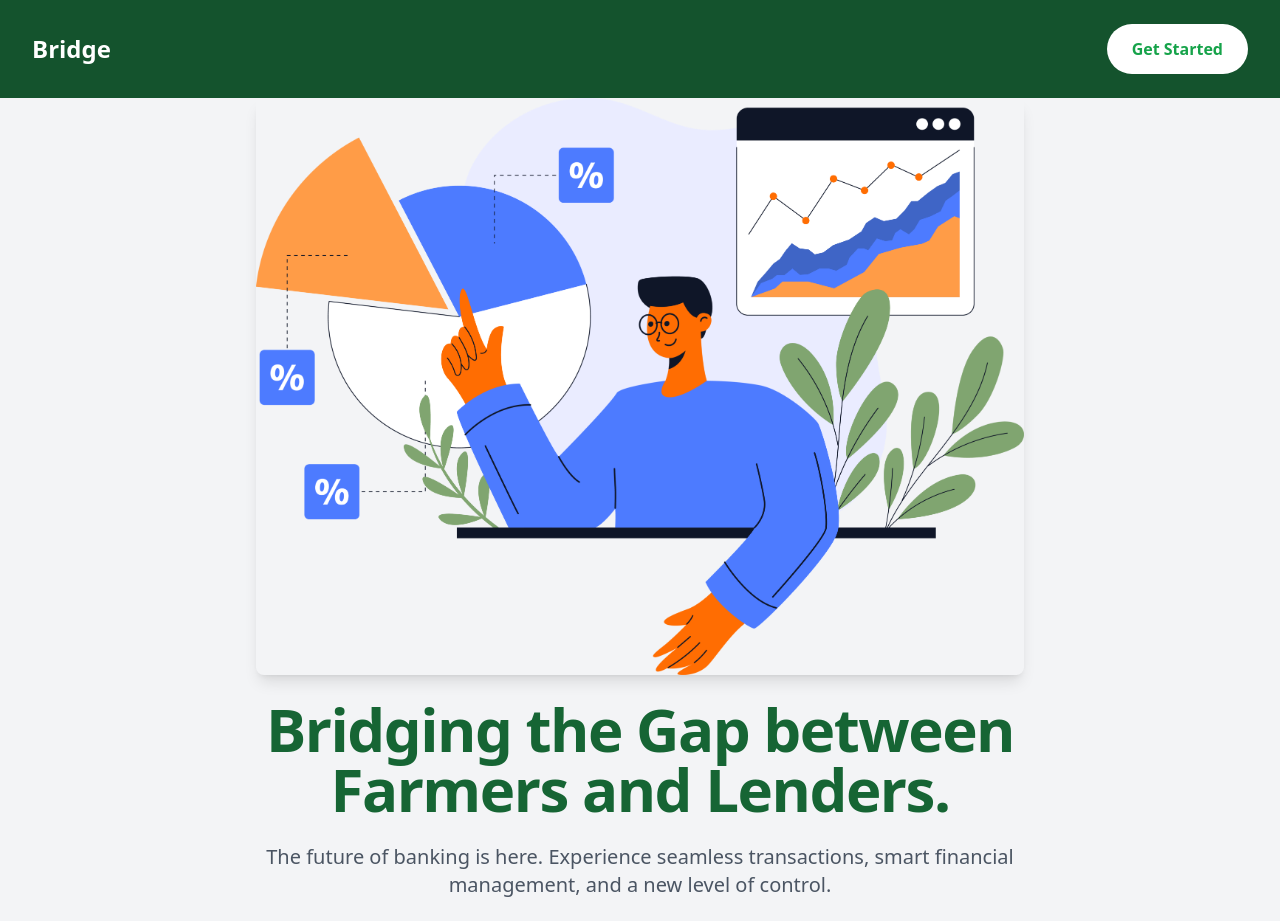
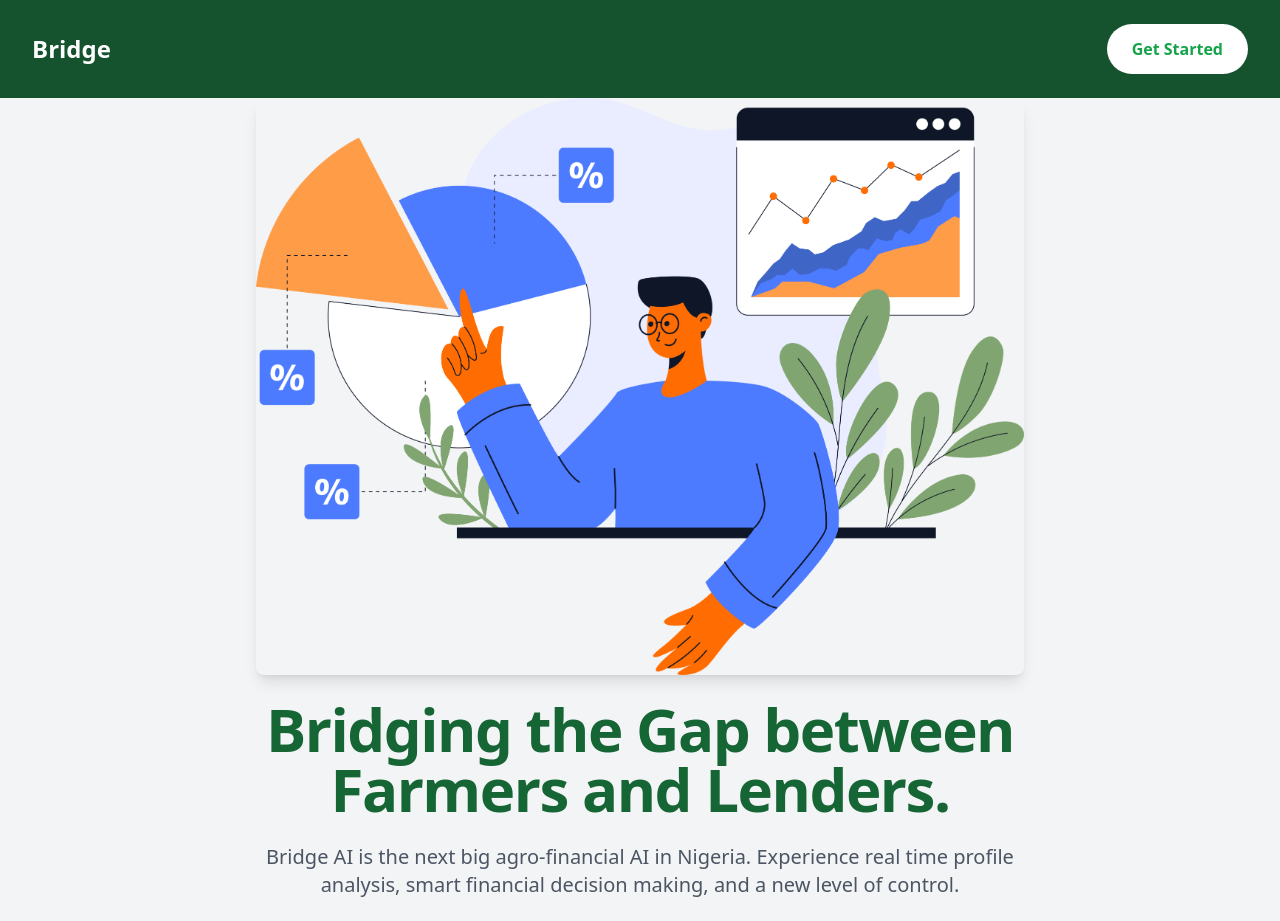
Before and after one commit to thimmie52/AgriCredScore, a React (Vite) app in the folder Frontend/: page / in a window 1280 px wide. Shown: the top 921 px of the page. Built offline with nearby package versions, Linux system fonts and the light colour scheme.

Commit message:
Changed the description

```diff
--- a/Frontend/src/pages/Home.tsx
+++ b/Frontend/src/pages/Home.tsx
@@ -75,8 +75,8 @@
             transition={{ duration: 0.8, ease: 'easeInOut', delay: 0.2 }}
             className="text-lg sm:text-xl text-gray-600 w-full"
           >
-            The future of banking is here. Experience seamless transactions, smart financial
-            management, and a new level of control.
+            Bridge AI is the next big agro-financial AI in Nigeria. Experience real time profile analysis, smart financial
+            decision making, and a new level of control.
           </motion.p>
 
           <div className="w-full flex justify-end mt-6 px-4">
```
